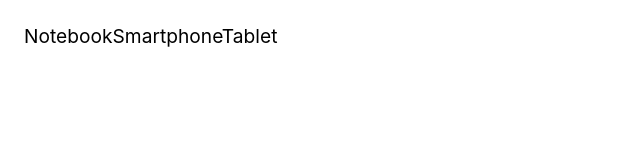
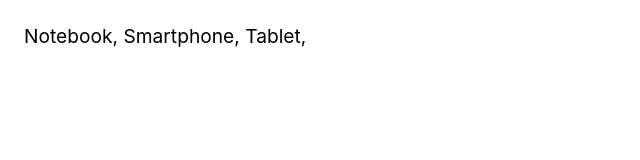
Before and after one commit to stumpf-alexandre/origamid, a React (Vite) app in the folder Modulo2/jsxComArrays/: page / in a window 1280 px wide. Shown: the top 160 px of the page, without its empty margins (0-640 px from the left). Built offline with nearby package versions, Linux system fonts and the light colour scheme.

Commit message:
apenas com tratamento o array fica melhor apresentado

```diff
--- a/Modulo2/jsxComArrays/src/App.jsx
+++ b/Modulo2/jsxComArrays/src/App.jsx
@@ -1,7 +1,7 @@
 import React from 'react';
 
 const App = () => {
-  const produtos = ['Notebook', 'Smartphone', 'Tablet'];
+  const produtos = ['Notebook, ', 'Smartphone, ', 'Tablet, '];
   return <p>{produtos}</p>;
 };
 
```
